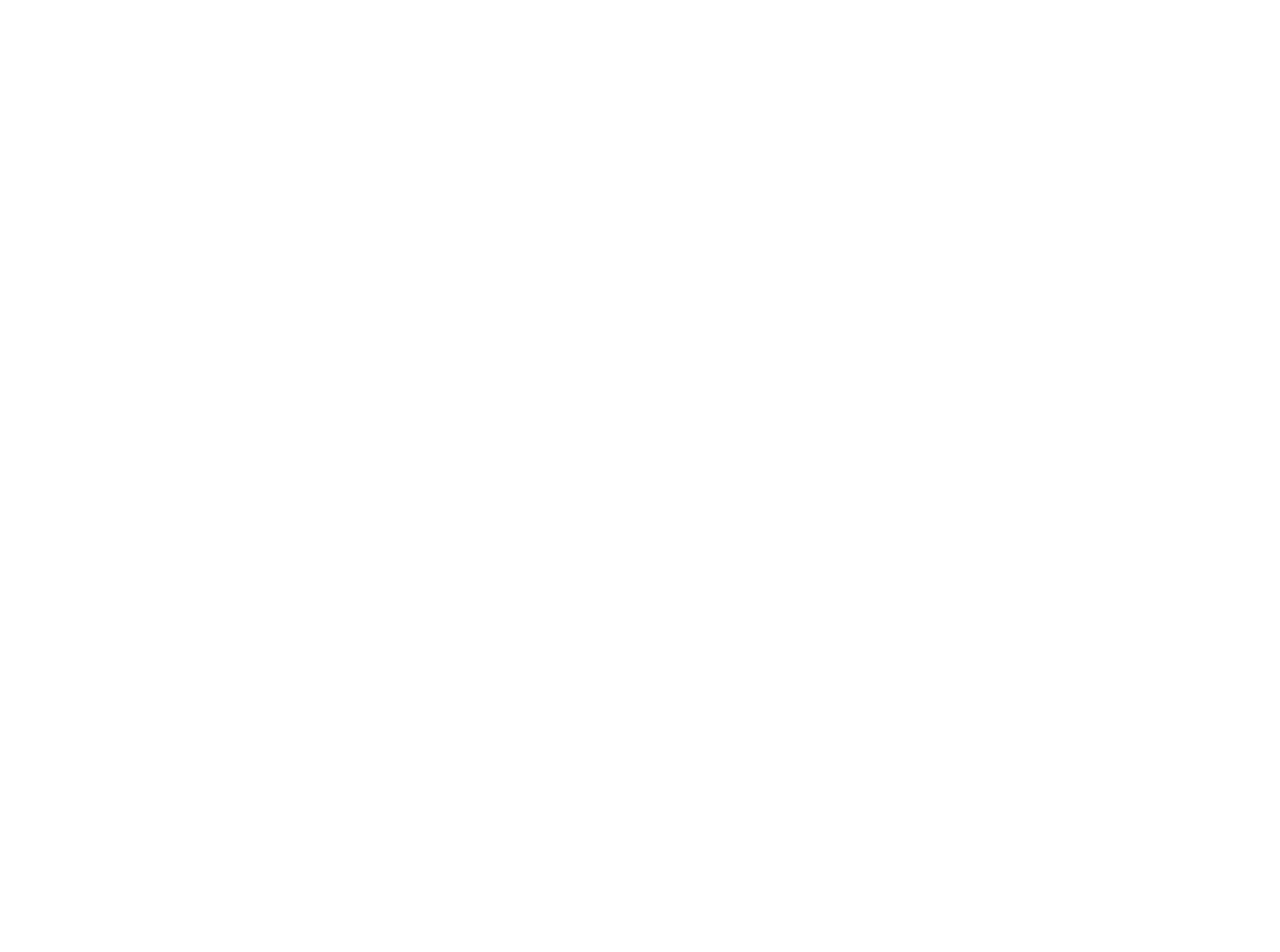
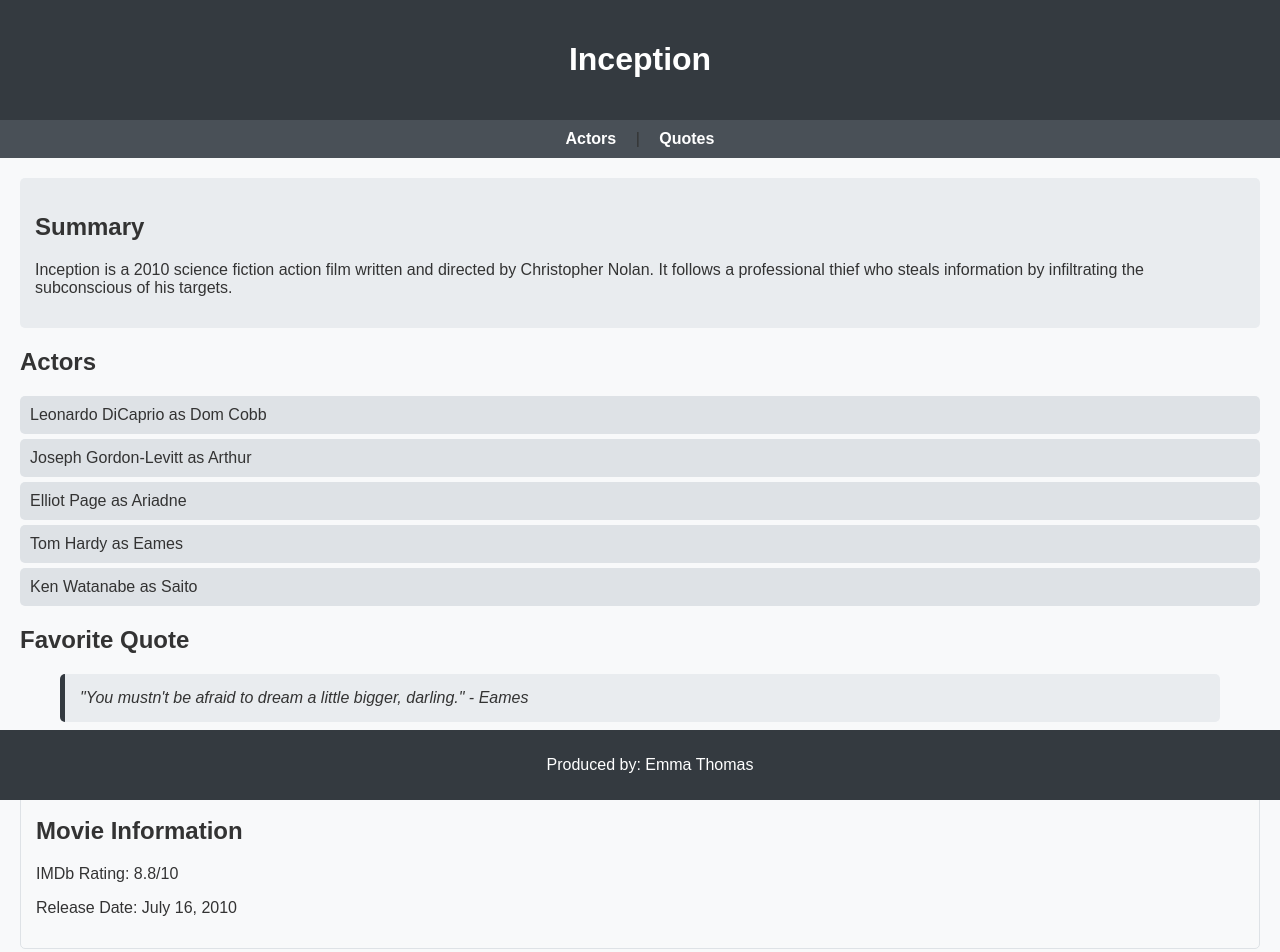
Before and after one commit to acciojob/semantic-imdb-Ravisharma-1999, a website: page main.html in a window 1280 px wide. Before the commit the page ends 800 px from the top, so only its background shows below. Drawn offline with Linux system fonts and the light colour scheme.

Commit message:
created a submission

```diff
--- a/main.html
+++ b/main.html
@@ -1,16 +1,52 @@
 <!DOCTYPE html>
+<html lang="en">
+<head>
+    <meta charset="UTF-8">
+    <meta name="viewport" content="width=device-width, initial-scale=1.0">
+    <title>Inception - Movie Details</title>
+    <link rel="stylesheet" href="styles.css">
+</head>
+<body>
+    <header>
+        <h1>Inception</h1>
+    </header>
 
-<html>
+    <nav>
+        <a href="#actor" id="nav-actor">Actors</a> |
+        <a href="#quote" id="nav-quote">Quotes</a>
+    </nav>
 
-<head>
-	<link rel="stylesheet" href="styles.css">
-</head>
+    <main>
+        <section id="summary">
+            <h2>Summary</h2>
+            <p>Inception is a 2010 science fiction action film written and directed by Christopher Nolan. It follows a professional thief who steals information by infiltrating the subconscious of his targets.</p>
+        </section>
 
-<body>
-	<!-- the entire body must be written by student -->
-    <script type="text/javascript" src="./script.js">
-</script>
+        <section id="actor">
+            <h2>Actors</h2>
+            <ul>
+                <li>Leonardo DiCaprio as Dom Cobb</li>
+                <li>Joseph Gordon-Levitt as Arthur</li>
+                <li>Elliot Page as Ariadne</li>
+                <li>Tom Hardy as Eames</li>
+                <li>Ken Watanabe as Saito</li>
+            </ul>
+        </section>
 
+        <section id="quote">
+            <h2>Favorite Quote</h2>
+            <blockquote>"You mustn't be afraid to dream a little bigger, darling." - Eames</blockquote>
+        </section>
+    </main>
+
+    <aside>
+        <h2>Movie Information</h2>
+        <p>IMDb Rating: 8.8/10</p>
+        <p>Release Date: July 16, 2010</p>
+    </aside>
+
+    <footer>
+        <p>Produced by: Emma Thomas</p>
+    </footer>
 </body>
-
 </html>
--- a/styles.css
+++ b/styles.css
@@ -1,2 +1,84 @@
 
-/* Your CSS Code here. */
+/* Your CSS Code here. */body {
+    font-family: Arial, sans-serif;
+    background-color: #f8f9fa;
+    color: #333;
+    margin: 0;
+    padding: 0;
+}
+
+header {
+    background-color: #343a40;
+    color: #fff;
+    padding: 20px;
+    text-align: center;
+}
+
+nav {
+    background-color: #495057;
+    padding: 10px;
+    text-align: center;
+}
+
+nav a {
+    color: #fff;
+    margin: 0 15px;
+    text-decoration: none;
+    font-weight: bold;
+}
+
+nav a:hover {
+    text-decoration: underline;
+}
+
+main {
+    padding: 20px;
+}
+
+section {
+    margin-bottom: 20px;
+}
+
+#summary {
+    background-color: #e9ecef;
+    padding: 15px;
+    border-radius: 5px;
+}
+
+#actor ul {
+    list-style-type: none;
+    padding: 0;
+}
+
+#actor li {
+    background-color: #dee2e6;
+    margin: 5px 0;
+    padding: 10px;
+    border-radius: 5px;
+}
+
+#quote blockquote {
+    background-color: #e9ecef;
+    padding: 15px;
+    border-left: 5px solid #343a40;
+    font-style: italic;
+    border-radius: 5px;
+}
+
+aside {
+    background-color: #f8f9fa;
+    border: 1px solid #dee2e6;
+    padding: 15px;
+    margin: 20px;
+    border-radius: 5px;
+}
+
+footer {
+    background-color: #343a40;
+    color: #fff;
+    text-align: center;
+    padding: 10px;
+    position: fixed;
+    width: 100%;
+    bottom: 0;
+}
```
